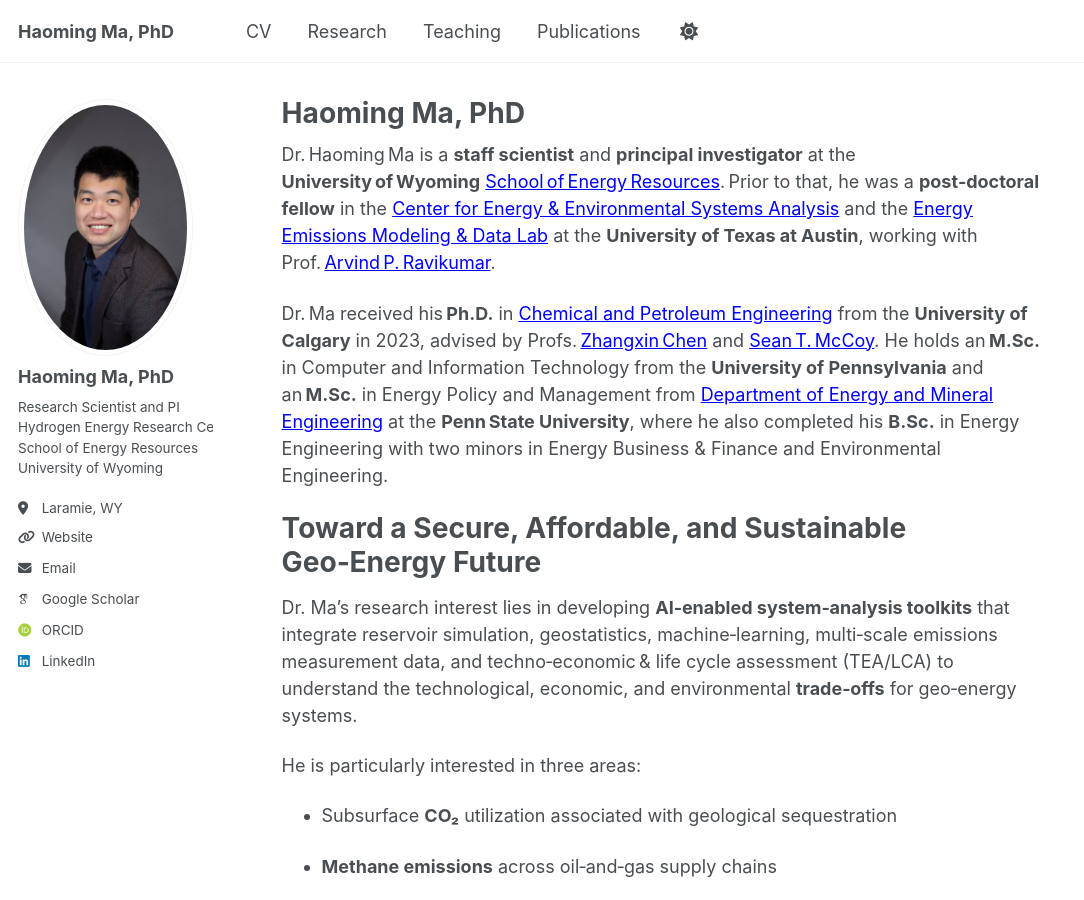
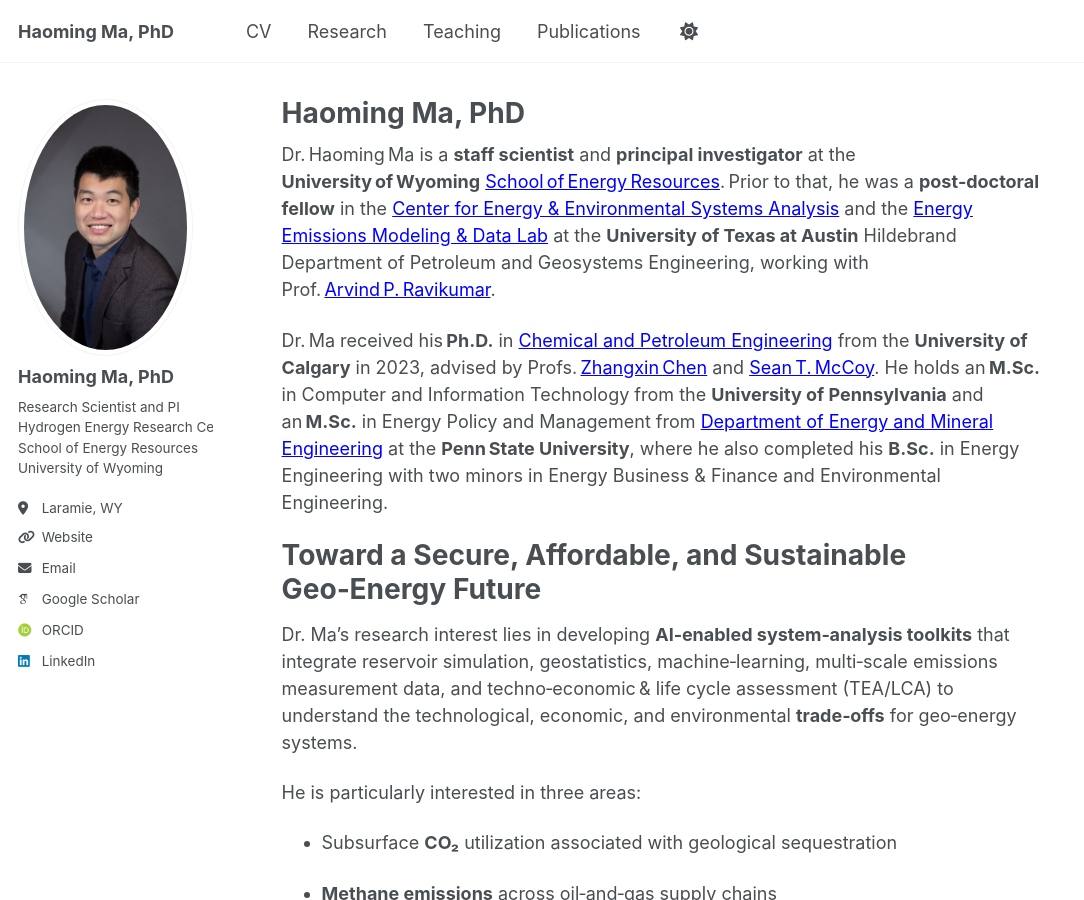
Before and after one commit to haoming-ma/haoming-ma.github.io, a Jekyll site: the page built from _pages/about.md, in a window 1280 px wide and 900 px high. Shown: the whole window, without its empty margins (0-1084 px from the left). Built offline with Jekyll 4.4.1, drawn with Linux system fonts in a browser that asks for light colours; some web fonts are replaced.

Commit message:
Update about.md

```diff
--- a/_pages/about.md
+++ b/_pages/about.md
@@ -6,7 +6,7 @@ redirect_from:
   - /about/
   - /about.html
 ---
-Dr. Haoming Ma is a **staff scientist** and **principal investigator** at the **University of Wyoming** [School of Energy Resources](https://www.uwyo.edu/ser). Prior to that, he was a **post‑doctoral fellow** in the [Center for Energy & Environmental Systems Analysis](https://www.ceesa.utexas.edu) and the [Energy Emissions Modeling & Data Lab](https://www.eemdl.utexas.edu/) at the **University of Texas at Austin**, working with Prof. [Arvind P. Ravikumar](https://scholar.google.com/citations?user=JgkvadQAAAAJ&hl=en).
+Dr. Haoming Ma is a **staff scientist** and **principal investigator** at the **University of Wyoming** [School of Energy Resources](https://www.uwyo.edu/ser). Prior to that, he was a **post‑doctoral fellow** in the [Center for Energy & Environmental Systems Analysis](https://www.ceesa.utexas.edu) and the [Energy Emissions Modeling & Data Lab](https://www.eemdl.utexas.edu/) at the **University of Texas at Austin** Hildebrand Department of Petroleum and Geosystems Engineering, working with Prof. [Arvind P. Ravikumar](https://scholar.google.com/citations?user=JgkvadQAAAAJ&hl=en).
 
 Dr. Ma received his **Ph.D.** in [Chemical and Petroleum Engineering](https://schulich.ucalgary.ca/chemical-petroleum/home) from the **University of Calgary** in 2023, advised by Profs. [Zhangxin Chen](https://scholar.google.ca/citations?user=LWXGc90AAAAJ&hl=en) and [Sean T. McCoy](https://scholar.google.fr/citations?user=puoY4D8AAAAJ&hl=en). He holds an **M.Sc.** in Computer and Information Technology from the **University of Pennsylvania** and an **M.Sc.** in Energy Policy and Management from [Department of Energy and Mineral Engineering](https://www.eme.psu.edu/) at the **Penn State University**, where he also completed his **B.Sc.** in Energy Engineering with two minors in Energy Business & Finance and Environmental Engineering.
 
```
